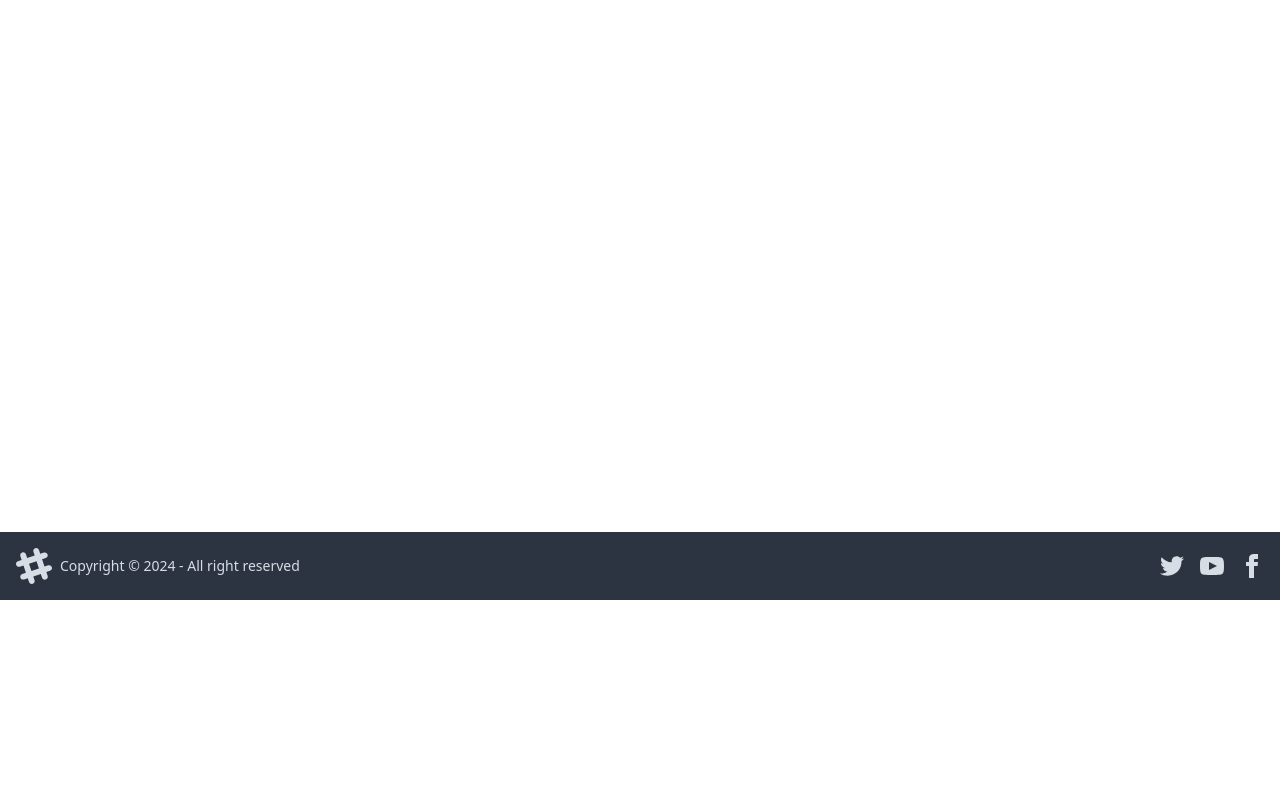
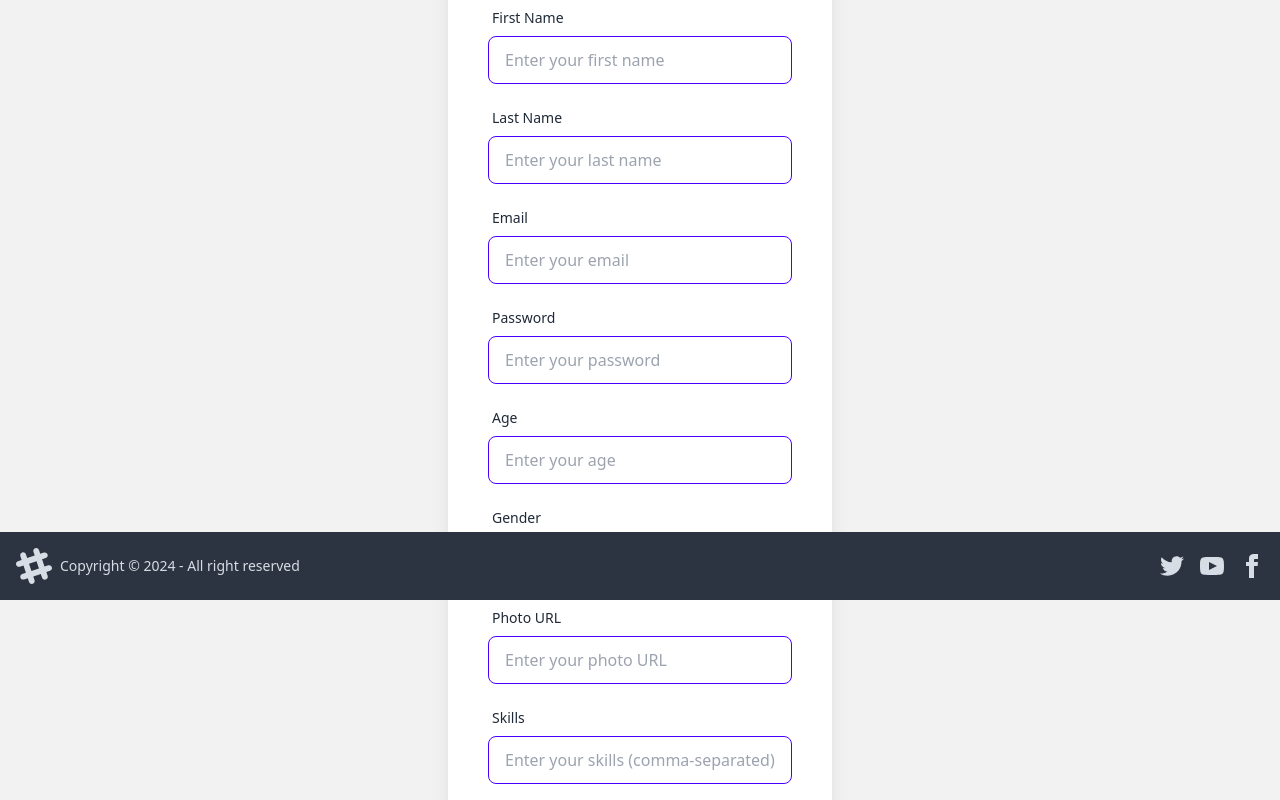
Before and after one commit to Sameer14404/WEB-DEV-TINDER, a React app: page /signup in a window 1280 px wide. Shown: the part 200-1000 px from the top of the page. Before the commit the page ends 800 px from the top, so only its background shows below. Built offline with nearby package versions, Linux system fonts and the light colour scheme; no server answers; the HTML template or start-up script is replaced by a standard one.

Commit message:
signup built done

```diff
--- a/src/App.jsx
+++ b/src/App.jsx
@@ -16,10 +16,12 @@ function App() {
   return (
     <Provider store={store}>
          <BrowserRouter basename="/">
+
    <Routes>
     <Route path="/" element={<Body/>}>
     <Route path="/" element={<Feed/>}></Route>
       <Route path="/login" element={<Login/>}/>
+
       <Route path="/signup" element={<Signup/>}/>
       <Route path="/profile" element={<Profile/>}/>
       <Route path="/feed" element={<Feed/>}/>
--- a/src/Components/Login.jsx
+++ b/src/Components/Login.jsx
@@ -2,7 +2,7 @@ import axios from "axios";
 import { useState } from "react";
 import { useDispatch } from "react-redux";
 import { addUser } from "../Utils/UserSlice";
-import { useNavigate } from "react-router-dom";
+import { Link, useNavigate } from "react-router-dom";
 import { BASE_URL } from "../Utils/constant";
 
 const Login = () => {
@@ -78,9 +78,9 @@ const Login = () => {
 
           {/* Forgot Password */}
           <div className="text-center mt-4">
-            <a href="#" className="text-primary hover:underline">
-              Forgot Password?
-            </a>
+            <Link to="/signup" className="text-primary hover:underline">
+              New to Dev Tinder ? Plese Signup first
+            </Link>
           </div>
         </div>
       </div>
--- a/src/Components/Signup.jsx
+++ b/src/Components/Signup.jsx
@@ -1,11 +1,211 @@
-import React from 'react'
+import React, { useState } from 'react';
+import { useDispatch } from 'react-redux';
+import axios from 'axios';
+import { BASE_URL } from '../Utils/constant';
+import { addUser } from '../Utils/UserSlice';
+import { useNavigate } from 'react-router-dom';
 
 const Signup = () => {
-  return (
-    <div>
-      Signup Page
-    </div>
-  )
-}
+    const dispatch = useDispatch();
+    const [showToast, setShowToast] = useState(false);
+    const [formData, setFormData] = useState({
+        firstName: '',
+        lastName: '',
+        emailId: '',
+        password: '',
+        age: '',
+        gender: '',
+        photoUrl: '',
+        skills: '',
+        about: ''
+    });
 
-export default Signup
+    const { firstName, lastName, emailId, password, age, gender, photoUrl, skills, about } = formData;
+    const navigate = useNavigate();
+
+    const handleChange = (e) => {
+        const { name, value } = e.target;
+        setFormData({
+            ...formData,
+            [name]: value
+        });
+    };
+
+    const handleSubmit = async (e) => {
+        e.preventDefault();
+        try {
+            const res = await axios.post(BASE_URL + "signup", { firstName, lastName, emailId, password, age, gender, photoUrl, skills, about }, { withCredentials: true });
+            console.log(res)
+            dispatch(addUser(res?.data.data));
+            setShowToast(true);
+            setTimeout(() => {
+                setShowToast(false);
+            }, 3000);
+            navigate("/login");
+        } catch (error) {
+            console.log(error);
+        }
+    };
+
+    return (
+        <div className="flex items-center min-h-screen bg-base-200 justify-around gap-5">
+            <div className="card w-full max-w-sm bg-base-100 shadow-xl p-10 m-10">
+                <h2 className="text-2xl font-bold text-center mb-6 text-primary">Sign Up</h2>
+                <form onSubmit={handleSubmit} className="space-y-4">
+                    {/* First Name */}
+                    <div className="form-control">
+                        <label className="label">
+                            <span className="label-text">First Name</span>
+                        </label>
+                        <input
+                            type="text"
+                            name="firstName"
+                            value={formData.firstName}
+                            onChange={handleChange}
+                            placeholder="Enter your first name"
+                            className="input input-bordered input-primary w-full"
+                        />
+                    </div>
+
+                    {/* Last Name */}
+                    <div className="form-control">
+                        <label className="label">
+                            <span className="label-text">Last Name</span>
+                        </label>
+                        <input
+                            type="text"
+                            name="lastName"
+                            value={formData.lastName}
+                            onChange={handleChange}
+                            placeholder="Enter your last name"
+                            className="input input-bordered input-primary w-full"
+                        />
+                    </div>
+
+                    {/* Email */}
+                    <div className="form-control">
+                        <label className="label">
+                            <span className="label-text">Email</span>
+                        </label>
+                        <input
+                            type="email"
+                            name="emailId"
+                            value={formData.emailId}
+                            onChange={handleChange}
+                            placeholder="Enter your email"
+                            className="input input-bordered input-primary w-full"
+                        />
+                    </div>
+
+                    {/* Password */}
+                    <div className="form-control">
+                        <label className="label">
+                            <span className="label-text">Password</span>
+                        </label>
+                        <input
+                            type="password"
+                            name="password"
+                            value={formData.password}
+                            onChange={handleChange}
+                            placeholder="Enter your password"
+                            className="input input-bordered input-primary w-full"
+                        />
+                    </div>
+
+                    {/* Age */}
+                    <div className="form-control">
+                        <label className="label">
+                            <span className="label-text">Age</span>
+                        </label>
+                        <input
+                            type="number"
+                            name="age"
+                            value={formData.age}
+                            onChange={handleChange}
+                            placeholder="Enter your age"
+                            className="input input-bordered input-primary w-full"
+                        />
+                    </div>
+
+                    {/* Gender */}
+                    <div className="form-control">
+                        <label className="label">
+                            <span className="label-text">Gender</span>
+                        </label>
+                        <select
+                            name="gender"
+                            value={formData.gender}
+                            onChange={handleChange}
+                            className="select select-bordered select-primary w-full"
+                        >
+                            <option value="">Select Gender</option>
+                            <option value="male">Male</option>
+                            <option value="female">Female</option>
+                            <option value="others">Others</option>
+                        </select>
+                    </div>
+
+                    {/* Photo URL */}
+                    <div className="form-control">
+                        <label className="label">
+                            <span className="label-text">Photo URL</span>
+                        </label>
+                        <input
+                            type="text"
+                            name="photoUrl"
+                            value={formData.photoUrl}
+                            onChange={handleChange}
+                            placeholder="Enter your photo URL"
+                            className="input input-bordered input-primary w-full"
+                        />
+                    </div>
+
+                    {/* Skills */}
+                    <div className="form-control">
+                        <label className="label">
+                            <span className="label-text">Skills</span>
+                        </label>
+                        <input
+                            type="text"
+                            name="skills"
+                            value={formData.skills}
+                            onChange={handleChange}
+                            placeholder="Enter your skills (comma-separated)"
+                            className="input input-bordered input-primary w-full"
+                        />
+                    </div>
+
+                    {/* About Section */}
+                    <div className="form-control">
+                        <label className="label">
+                            <span className="label-text">About</span>
+                        </label>
+                        <textarea
+                            name="about"
+                            value={formData.about}
+                            onChange={handleChange}
+                            placeholder="Tell us about yourself"
+                            className="textarea textarea-bordered textarea-primary w-full"
+                        ></textarea>
+                    </div>
+
+                    {/* Submit Button */}
+                    <div className="form-control mt-6">
+                        <button type="submit" className="btn btn-secondary w-full">
+                            Sign Up
+                        </button>
+                    </div>
+                </form>
+            </div>
+            {showToast && (
+                <div className="toast toast-top toast-center">
+                    <div className="alert alert-success">
+                        <span>Signup successful.</span>
+                    </div>
+                </div>
+            )}
+        </div>
+    );
+};
+
+export default Signup;
--- a/src/Components/Usercard.jsx
+++ b/src/Components/Usercard.jsx
@@ -35,7 +35,7 @@ const reviewRequest=async(status,id)=>{
         </ul>
         <p>{user?.about}</p>
         <div className="card-actions justify-end">
-          <button className="btn  btn-outline  btn-primary" onClick={()=>reviewRequest("ignore",user?._id)}>Ignore</button>
+          <button className="btn  btn-outline  btn-primary" onClick={()=>reviewRequest("ignored",user?._id)}>Ignore</button>
           <button className="btn  btn-outline  btn-secondary" onClick={()=>reviewRequest("interested",user?._id)}>Interested</button>
         </div>
       </div>
```
